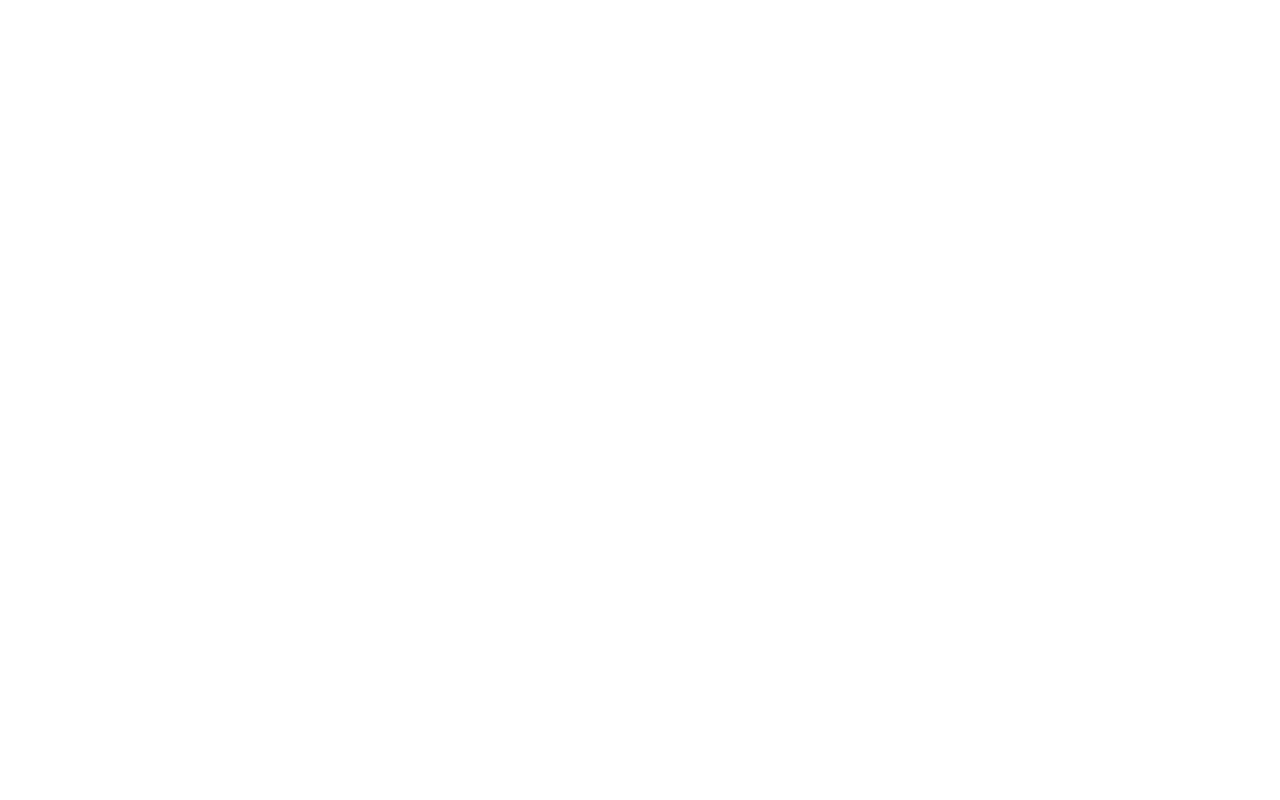
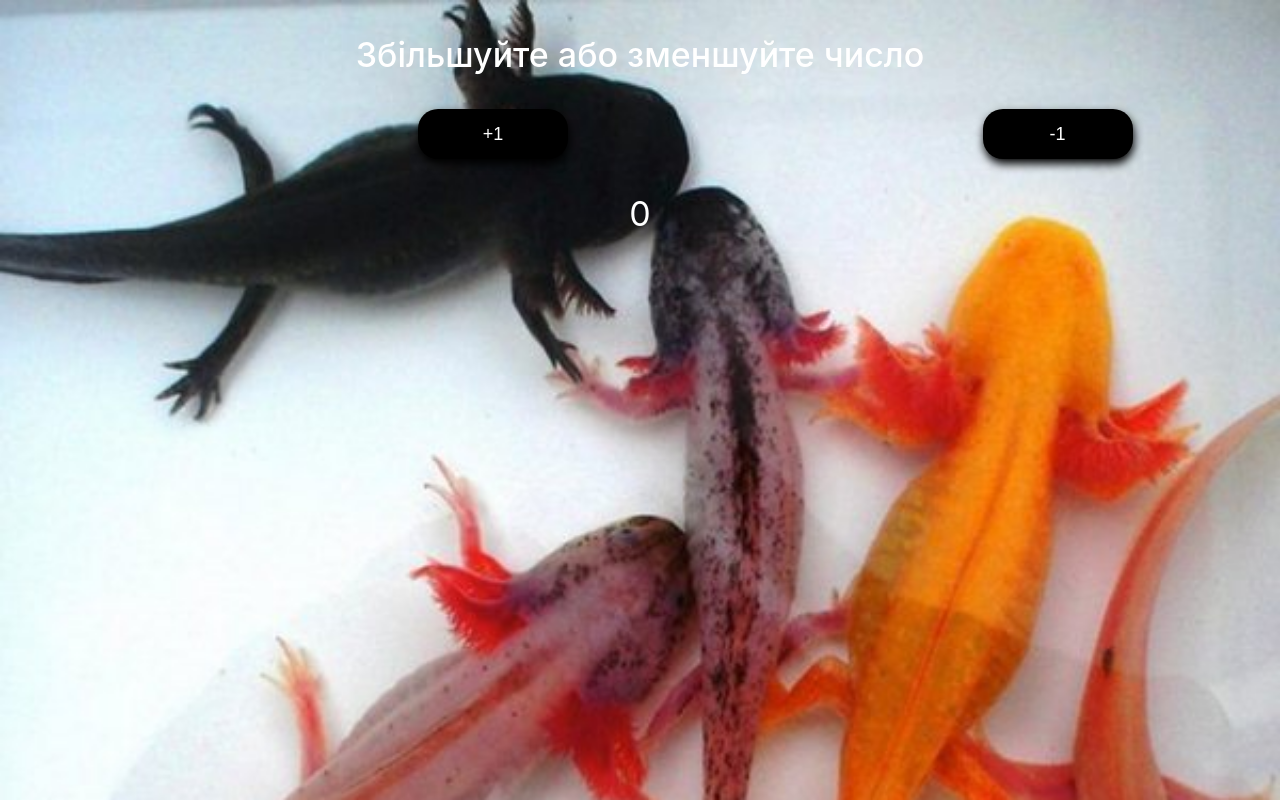
Before and after one commit to NecoKab2011/home-work-6.4.3-, a website built with Parcel: page src/index.html in a window 1280 px wide. Built offline with nearby package versions, Linux system fonts and the light colour scheme.

Commit message:
add style

```diff
--- a/package.json
+++ b/package.json
@@ -2,6 +2,7 @@
   "name": "home-work-6.4.3-",
   "version": "1.0.0",
   "description": "",
+  "homepage": "https://necokab2011.github.io/home-work-6.4.3-/",
   "scripts": {
     "test": "echo \"Error: no test specified\" && exit 1",
     "dev": "npx parcel src/index.html",
--- a/src/index.html
+++ b/src/index.html
@@ -4,8 +4,18 @@
     <meta charset="UTF-8">
     <meta name="viewport" content="width=device-width, initial-scale=1.0">
     <title>Document</title>
+    <link rel="stylesheet" href="./style.css" />
 </head>
 <body>
+    <div class="wrap">
+        <form action="" class="form">
+        <h3 class="title">Збільшуйте або зменшуйте число</h3>
+        <button class="btn-event" id="add">+1</button>
+        <button class="btn-event" id="sub">-1</button>
+        <p class="number-counter">0</p>
+    </form>
+</div>
 
+    <script type="module" src="./index.js"></script>
 </body>
 </html>
--- /dev/null
+++ b/src/style.css
@@ -0,0 +1,41 @@
+body {
+    background-color: aqua;
+    font-family: Inter, sans-serif;
+    background-image: url(./imgs/axolotls.jpg);
+    background-repeat: no-repeat;
+    background-size: cover;
+  }
+
+  .title {
+    font-size: 34px;
+    font-weight: 500;
+    text-align: center;
+    color: white;
+  }
+
+  .btn-event {
+    margin-left: 410px;
+    width: 150px;
+    height: 50px;
+    font-size: 18px;
+    color: white;
+    background-color: black;
+    border: none;
+    border-radius: 20px;
+    box-shadow: 1px 5px 10px black;
+    transition-property: color, background-color;
+    transition-duration: 450ms;
+    transition-timing-function: cubic-bezier(0.4, 0, 0.2, 1);
+  }
+
+  .btn-event:hover {
+    color: black;
+    background-color: white;
+    transition-property: color, background-color;
+  }
+
+  .number-counter {
+    font-size: 34px;
+    text-align: center;
+    color: white;
+  }
```
Also changed, not shown: src/imgs/axolotls.jpg (added).
